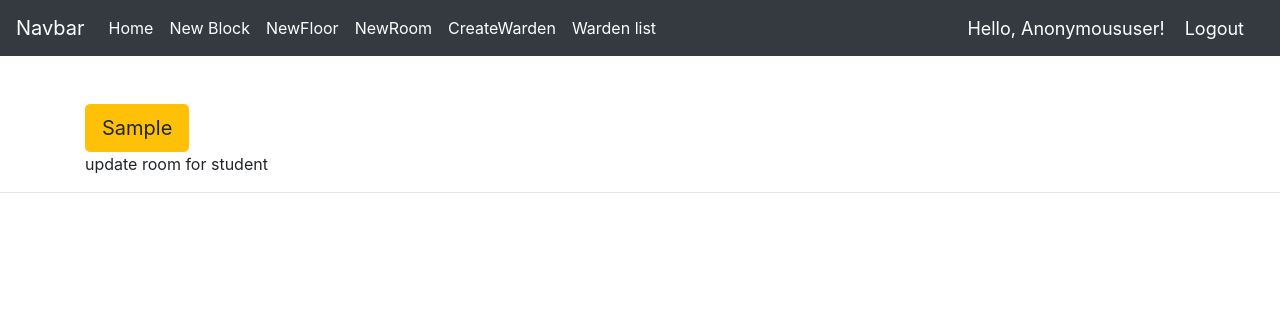
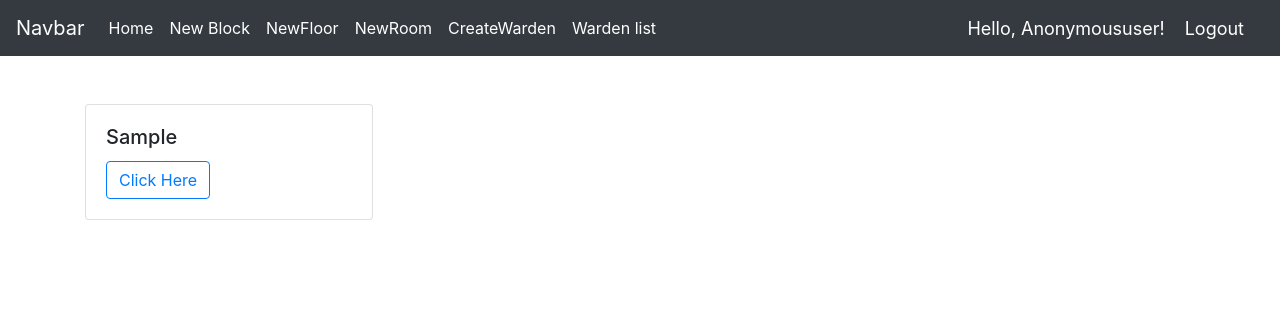
Before and after one commit to Saketh-Chandra/Hostel_Management_System, a Django app: template cheif_warden/templates/cheif_warden/floors.html in a window 1280 px wide. Shown: the top 316 px of the page. Run offline with Django 3.2, Linux system fonts and the light colour scheme; the template is opened without the code that fills it: most values are stand-ins (such as "Sample title", 1, 10 or a date in 2020); some libraries are stand-ins or nearby versions.

Commit message:
did changes in frontend part (CSS and HTML)

```diff
--- a/Hostel_Management_System/settings.py
+++ b/Hostel_Management_System/settings.py
@@ -24,7 +24,7 @@ BASE_DIR = Path(__file__).resolve().parent.parent
 SECRET_KEY = 'i0xgaha(++2)09&zhs(s(v43ob1%j62&&@++$_2we*i3!n(bo5'
 
 # SECURITY WARNING: don't run with debug turned on in production!
-DEBUG = 0
+DEBUG = 1
 
 my_localhost = 'pc.local'  # my PC local DNS name
 ALLOWED_HOSTS = ['localhost', '0.0.0.0', '127.0.0.1', my_localhost]
--- a/cheif_warden/templates/cheif_warden/create_block_page.html
+++ b/cheif_warden/templates/cheif_warden/create_block_page.html
@@ -1,6 +1,7 @@
 {% extends 'cheif_warden/main.html' %}
 {% load static %}
 {% block content %}
+    <h2>Create a new block</h2>
     <br>
     <form action="" method="post">
         {% csrf_token %}
--- a/cheif_warden/templates/cheif_warden/floors.html
+++ b/cheif_warden/templates/cheif_warden/floors.html
@@ -2,10 +2,21 @@
 
 {% block content %}
     <br>
-    {% for i in chief_floors_list %}
-        <a href="{% url 'chief_rooms_page' i.id %}" class="btn btn-primary btn-lg btn-warning"> {{ i }}  </a>
-    {% endfor %}
-    <p>update room for student </p>
+    <div class="row">
+        {% for i in chief_floors_list %}
+            <div class="col-sm">
+                <div class="card" style="width: 18rem;">
+                    <div class="card-body">
+                        <h5 class="card-title">{{ i|title }}</h5>
+                        <a href="{% url 'chief_rooms_page' i.id %}" class="btn btn-outline-primary">Click Here</a>
+                    </div>
+                </div>
+                <br>
+            </div>
+            {#        <a href="{% url 'chief_rooms_page' i.id %}" class="btn btn-primary btn-lg btn-warning"> {{ i }}  </a>#}
+        {% endfor %}
+    </div>
+
 
 
 
--- a/cheif_warden/templates/cheif_warden/main.html
+++ b/cheif_warden/templates/cheif_warden/main.html
@@ -34,7 +34,7 @@
 
     {% endblock %}
 </div>
-<hr>
+
 
 <script src="https://code.jquery.com/jquery-3.5.1.slim.min.js"
         integrity="sha384-DfXdz2htPH0lsSSs5nCTpuj/zy4C+OGpamoFVy38MVBnE+IbbVYUew+OrCXaRkfj"
--- a/cheif_warden/templates/cheif_warden/student_room_update_page.html
+++ b/cheif_warden/templates/cheif_warden/student_room_update_page.html
@@ -1,10 +1,11 @@
 {% extends 'cheif_warden/main.html' %}
 
 {% block content %}
-    <h5>Student name: {{ student_info_room.user }}</h5>
+    <h5>Student name: {{ student_info_room.user|title }}</h5>
     <form method="POST" action="">
         {% csrf_token %}
-        {{ student_room_form }}
+        <label for="id_user_room">User room:</label>
+        {{ student_room_form.user_room }}
         <br>
         <a href="{% url 'default_home_name' %}" class="btn btn-danger" role="button">Cancel</a>
         <input type="submit" class="btn btn-primary" name="update">
--- a/cheif_warden/templates/cheif_warden/warden_list_page.html
+++ b/cheif_warden/templates/cheif_warden/warden_list_page.html
@@ -1,6 +1,7 @@
 {% extends 'cheif_warden/main.html' %}
 {% load static %}
 {% block content %}
+    <h2>List of wardens:</h2>
 
     <table class="table table-hover">
         <tr>
--- a/cheif_warden/views.py
+++ b/cheif_warden/views.py
@@ -12,6 +12,7 @@ User = settings.AUTH_USER_MODEL
 # Create your views here.
 @allowed_users(allowed_roles=['chief warden'])
 def cheif_warden(request):
+    print("hello world!!!!!!!1")
     block_list = blocks.objects.all()
     if request.method == 'POST':
         Ref_No = request.POST.get('Ref_No')
@@ -224,3 +225,4 @@ def update_warden(request, pk):
         message = "Warden dose not existed !"
         messages.error(request, message)
         return redirect('cheif_warden_home')
+## def delete_warden()
--- a/hostelapp/templates/hostelapp/main.html
+++ b/hostelapp/templates/hostelapp/main.html
@@ -35,8 +35,6 @@
 
     {% endblock %}
 </div>
-<hr>
-<h5>Licence is taken already!</h5>
 <script src="https://code.jquery.com/jquery-3.5.1.slim.min.js"
         integrity="sha384-DfXdz2htPH0lsSSs5nCTpuj/zy4C+OGpamoFVy38MVBnE+IbbVYUew+OrCXaRkfj"
         crossorigin="anonymous"></script>
--- a/hostelapp/views.py
+++ b/hostelapp/views.py
@@ -10,9 +10,9 @@ from accounts.decorators import *
 def home_view_student(request):
     info = student_room.objects.filter(user=request.user)
     context = {'data_info': info}
-    # print(info, '-------')
-    for i in info:
-        print(i.user_room_id,i.id)
+    # for i in info:
+    #     print(i.user_room_id,i.id)
+    print(not info)
     return render(request, 'hostelapp/home.html', context=context)
 
 
```
Also changed, not shown: cheif_warden/templates/cheif_warden/starting_page.html (+15 -4 lines), hostelapp/templates/hostelapp/home.html (+18 -8 lines), db.sqlite3, 1 other file.
